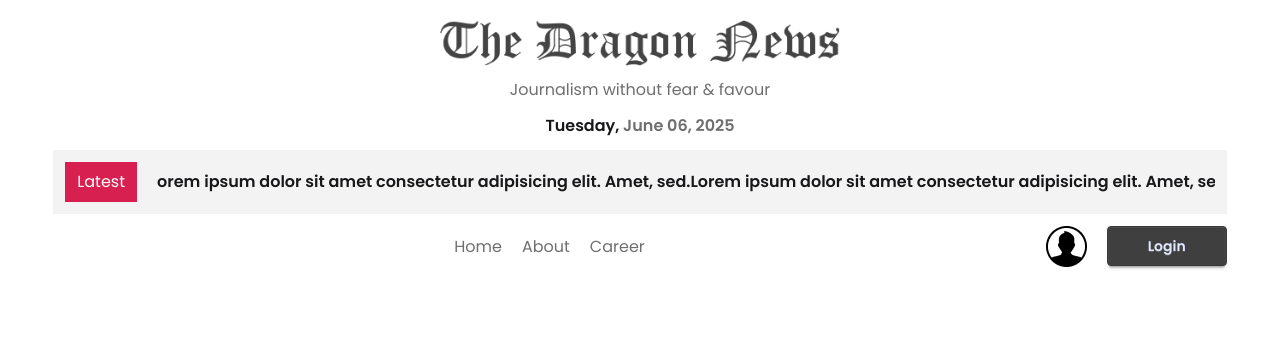
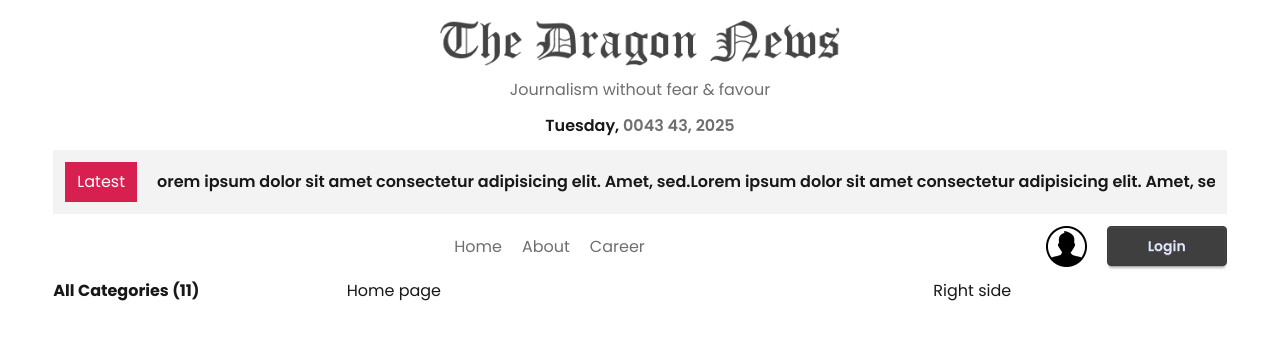
Before and after one commit to mdmhrz/dragon-news, a React (Vite) app: page / in a window 1280 px wide. Shown: the top 340 px of the page. Built offline with nearby package versions, Linux system fonts and the light colour scheme.

Commit message:
Left aside json data loaded with loading suspense

```diff
--- /dev/null
+++ b/src/components/Categories.jsx
@@ -0,0 +1,17 @@
+import React, { use } from 'react';
+
+const categoryPromise = fetch("/categories.json").then((res) => res.json());
+console.log(categoryPromise);
+
+const Categories = () => {
+
+    const categories = use(categoryPromise)
+
+    return (
+        <div>
+            <h2 className='font-bold'>All Categories ({categories.length})</h2>
+        </div>
+    );
+};
+
+export default Categories;
--- a/src/components/Header.jsx
+++ b/src/components/Header.jsx
@@ -7,7 +7,7 @@
         <div className='flex items-center justify-center flex-col gap-3 mt-5'>
             <img className='w-[400px]' src={logo} alt="" />
             <p className='text-accent'>Journalism without fear & favour</p>
-            <p className='font-semibold'>{format(new Date(), 'EEEE,')}<span className='text-accent'>{format(new Date(), ' MMMM MM, YYY')}</span></p>
+            <p className='font-semibold'>{format(new Date(), 'eeee,')}<span className='text-accent'>{format(new Date(), ' mmmm mm, yyy')}</span></p>
         </div>
     );
 };
--- /dev/null
+++ b/src/components/HomeLayout/LeftAside.jsx
@@ -0,0 +1,14 @@
+import React, { Suspense } from 'react';
+import Categories from '../Categories';
+
+const LeftAside = () => {
+    return (
+        <div>
+            <Suspense fallback={<span className="loading loading-dots loading-xl"></span>}>
+                <Categories></Categories>
+            </Suspense>
+        </div>
+    );
+};
+
+export default LeftAside;
--- /dev/null
+++ b/src/components/HomeLayout/RightAside.jsx
@@ -0,0 +1,11 @@
+import React from 'react';
+
+const RightAside = () => {
+    return (
+        <div>
+            Right side
+        </div>
+    );
+};
+
+export default RightAside;
--- a/src/layouts/HomeLayout.jsx
+++ b/src/layouts/HomeLayout.jsx
@@ -3,6 +3,8 @@
 import Header from '../components/Header';
 import LatestNews from '../components/LatestNews';
 import Navbar from '../components/Navbar';
+import LeftAside from '../components/HomeLayout/LeftAside';
+import RightAside from '../components/HomeLayout/RightAside';
 
 const HomeLayout = () => {
     return (
@@ -16,12 +18,16 @@
                     <Navbar></Navbar>
                 </nav>
             </header>
-            <main>
-                <section className="left_nav"></section>
-                <section className='main'>
+            <main className='w-11/12 mx-auto grid grid-cols-12'>
+                <aside className='col-span-3'>
+                    <LeftAside></LeftAside>
+                </aside>
+                <section className='main col-span-6'>
                     <Outlet></Outlet>
                 </section>
-                <section className="right_nav"></section>
+                <aside className='col-span-3'>
+                    <RightAside></RightAside>
+                </aside>
             </main>
         </div>
     );
--- /dev/null
+++ b/src/pages/CategoryNews.jsx
@@ -0,0 +1,11 @@
+import React from 'react';
+
+const CategoryNews = () => {
+    return (
+        <div>
+            Catgory news
+        </div>
+    );
+};
+
+export default CategoryNews;
--- /dev/null
+++ b/src/pages/Home.jsx
@@ -0,0 +1,11 @@
+import React from 'react';
+
+const Home = () => {
+    return (
+        <div>
+            Home page
+        </div>
+    );
+};
+
+export default Home;
```
Also changed, not shown: src/routes/router.jsx (+13 -1 lines).
